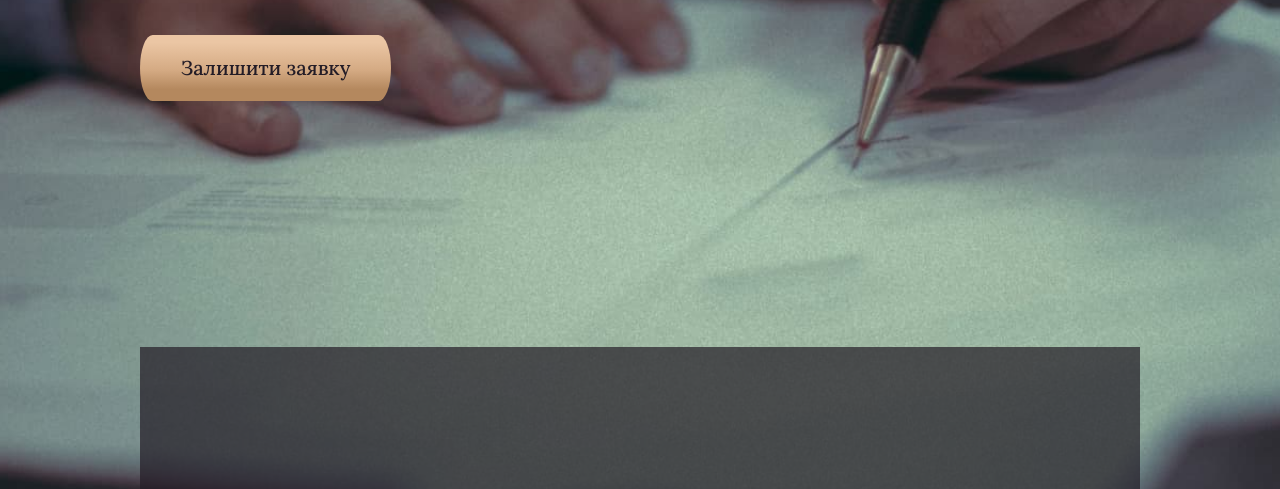
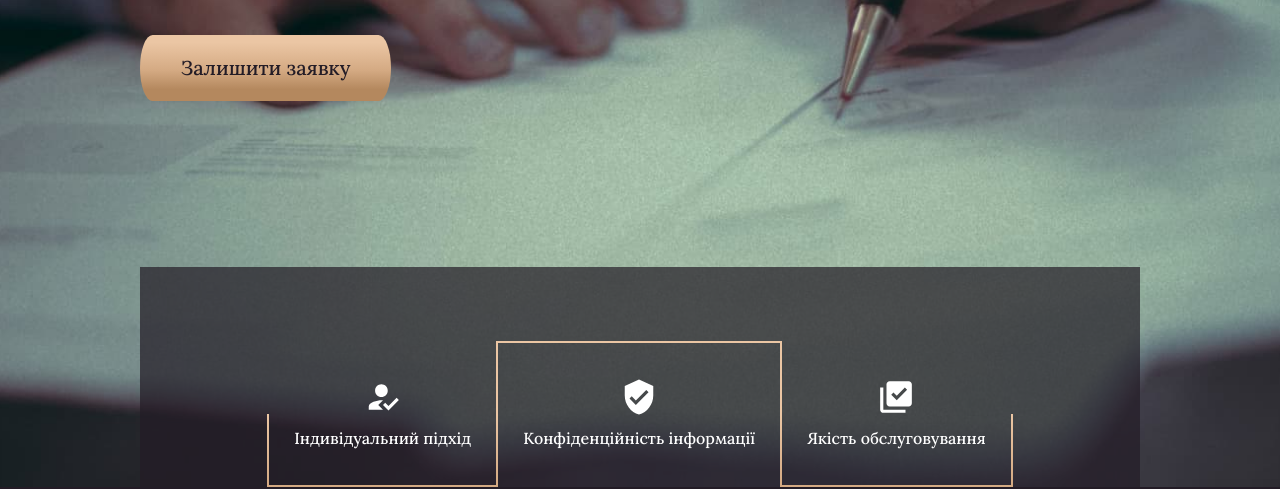
Before and after one commit to VadymBezsmertnyi/Accounting_Grosbuch, a Gatsby site: page / in a window 1280 px wide. Shown: the part 475-964 px from the top of the page. Built offline with nearby package versions, Linux system fonts and the light colour scheme; Gatsby itself is replaced by a stand-in of ours.

Commit message:
create header

```diff
--- a/src/components/Contacts/Contacts.tsx
+++ b/src/components/Contacts/Contacts.tsx
@@ -29,10 +29,15 @@ const Contacts = ({ type = 'header' }) => {
   };
   return (
     <Box sx={classes.contacts}>
-      {LIST_CONTACTS.map((contact) => {
+      {LIST_CONTACTS.map((contact, i) => {
         return (
           contact.typeShow === type && (
-            <Link target="_blank" to={contact.href} style={classes.link}>
+            <Link
+              key={`link_${i}`}
+              target="_blank"
+              to={contact.href}
+              style={classes.link}
+            >
               {addIcon(contact.icon)}
               {contact.title}
             </Link>
--- a/src/components/InfoHeader/InfoHeader.styles.ts
+++ b/src/components/InfoHeader/InfoHeader.styles.ts
@@ -47,11 +47,31 @@ export const classes = {
   containerLinkHover: {
     color: theme.palette.common.white,
   },
-  containers: {
+  otherHeader: {
+    display: 'flex',
+    justifyContent: 'center',
+    alignItems: 'flex-end',
     width: '100%',
-    height: '300px',
-    position: 'relative',
-    top: '80px',
+    height: '220px',
     background: theme.palette.custom?.main.backgroundRaisinBlack70,
   },
+  containerOtherHeader: {
+    color: theme.palette.common.white,
+    display: 'flex',
+    flexDirection: 'column',
+    alignItems: 'center',
+    gap: '10px',
+    padding: '35px 25px',
+
+    border: `2px solid ${theme.palette.custom?.main.borderTumbleweed}`,
+  },
+  containerOne: {
+    position: 'relative',
+    borderImage: `linear-gradient(to bottom, #00000000 50%,${theme.palette.custom?.main.borderDesertSand} 0%,${theme.palette.custom?.main.borderTumbleweed} 100%,${theme.palette.custom?.main.borderTumbleweed} 55%)`,
+    borderImageSlice: 1,
+  },
+  containerTwo: {
+    borderImage: `linear-gradient(to bottom, ${theme.palette.custom?.main.borderDesertSand} 0%,${theme.palette.custom?.main.borderDesertSand} 0%,${theme.palette.custom?.main.borderDesertSand} 50%,#00000000 50%)`,
+    borderImageSlice: 1,
+  },
 };
--- a/src/components/InfoHeader/InfoHeader.tsx
+++ b/src/components/InfoHeader/InfoHeader.tsx
@@ -1,7 +1,12 @@
 import React, { useState } from 'react';
 import { Link } from 'gatsby';
-import clsx from 'clsx';
 import { Box, Typography } from '@mui/material';
+import {
+  HowToReg as HowToRegIcon,
+  VerifiedUser as VerifiedUserIcon,
+  LibraryAddCheck as LibraryAddCheckIcon,
+} from '@mui/icons-material';
+
 import {
   OTHER_TITLE_INFO_HEADER_FIRST,
   OTHER_TITLE_INFO_HEADER_SECOND,
@@ -39,12 +44,37 @@ const InfoHeader = () => {
             ...classes.containerLink,
             ...(hover ? classes.containerLinkHover : classes.containerLink),
           }}
-          to={'#contact'}
+          to={'#feedback'}
         >
           Залишити заявку
         </Link>
       </Box>
-      <Box sx={classes.containers}></Box>
+      <Box sx={classes.otherHeader}>
+        <Box
+          sx={{
+            ...classes.containerOtherHeader,
+            ...classes.containerOne,
+            left: '2px',
+          }}
+        >
+          <HowToRegIcon sx={{ width: '38px', height: '38px' }} />
+          <Typography>Індивідуальний підхід</Typography>
+        </Box>
+        <Box sx={{ ...classes.containerOtherHeader, ...classes.containerTwo }}>
+          <VerifiedUserIcon sx={{ width: '38px', height: '38px' }} />
+          <Typography>Конфіденційність інформації </Typography>
+        </Box>
+        <Box
+          sx={{
+            ...classes.containerOtherHeader,
+            ...classes.containerOne,
+            right: '2px',
+          }}
+        >
+          <LibraryAddCheckIcon sx={{ width: '38px', height: '38px' }} />
+          <Typography>Якість обслуговування</Typography>
+        </Box>
+      </Box>
     </Box>
   );
 };
```
